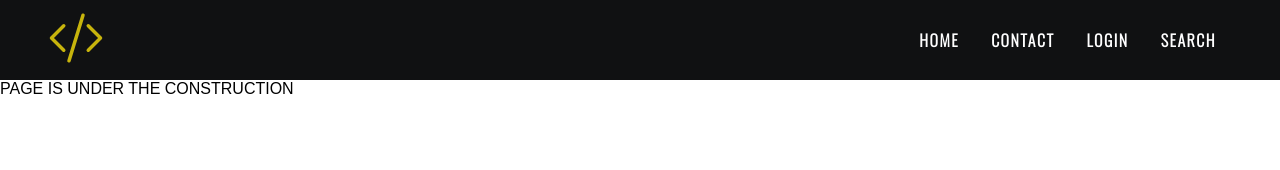
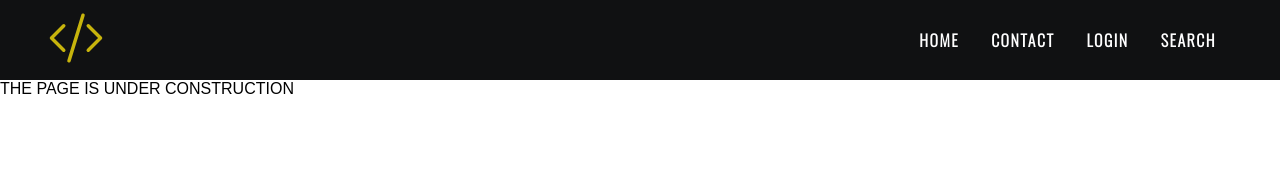
Before and after one commit to elyas84/coursappClient, a React (Create React App) app: page /contact in a window 1280 px wide. Shown: the top 170 px of the page. Built offline with nearby package versions, Linux system fonts and the light colour scheme.

Commit message:
Update ContactPage.js

```diff
--- a/src/components/pages/ContactPage.js
+++ b/src/components/pages/ContactPage.js
@@ -2,6 +2,6 @@ import React from 'react'
 
 export default function ContactPage() {
   return (
-    <div>PAGE IS UNDER THE CONSTRUCTION</div>
+    <div>THE PAGE IS UNDER CONSTRUCTION</div>
   )
 }
```
